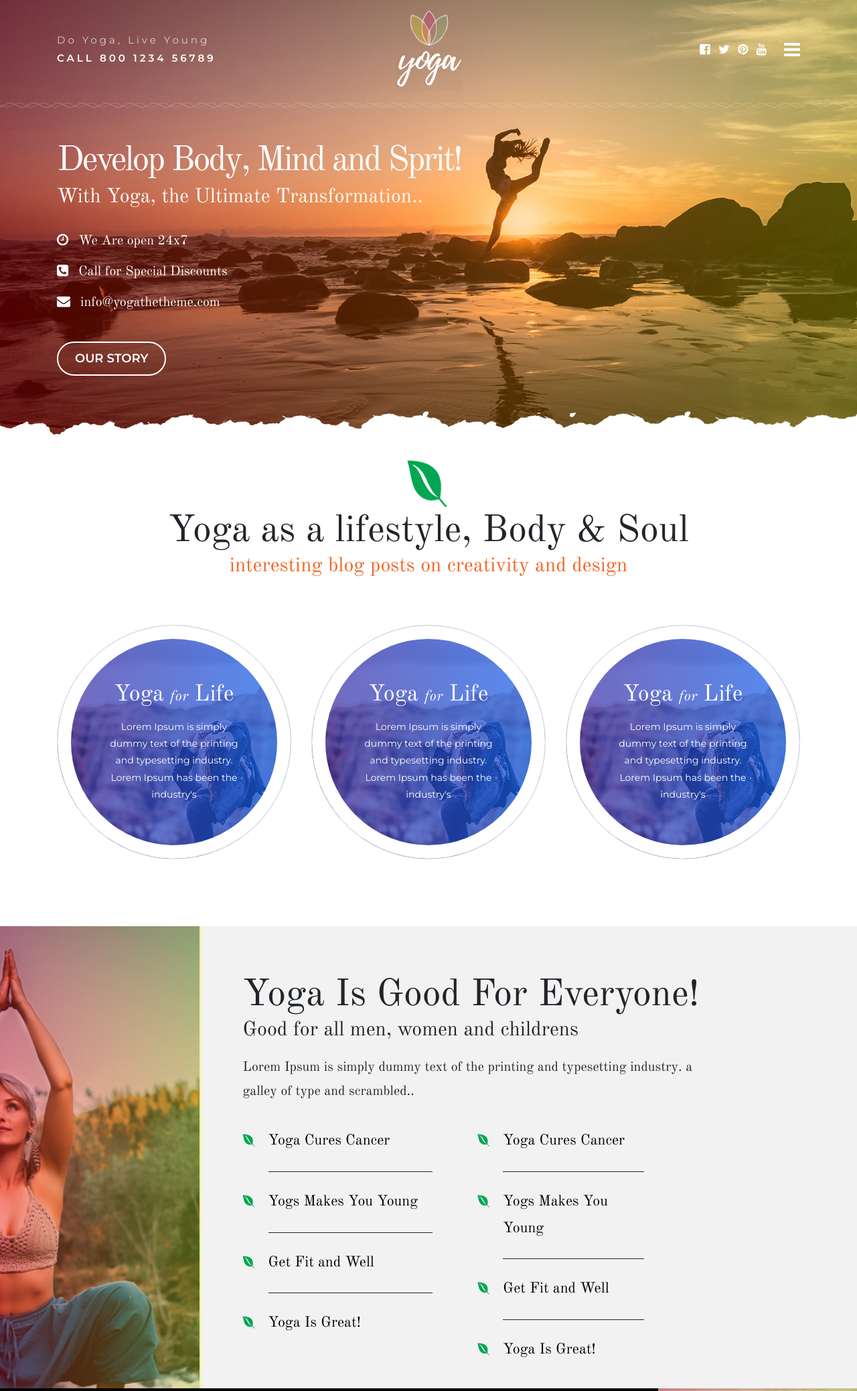
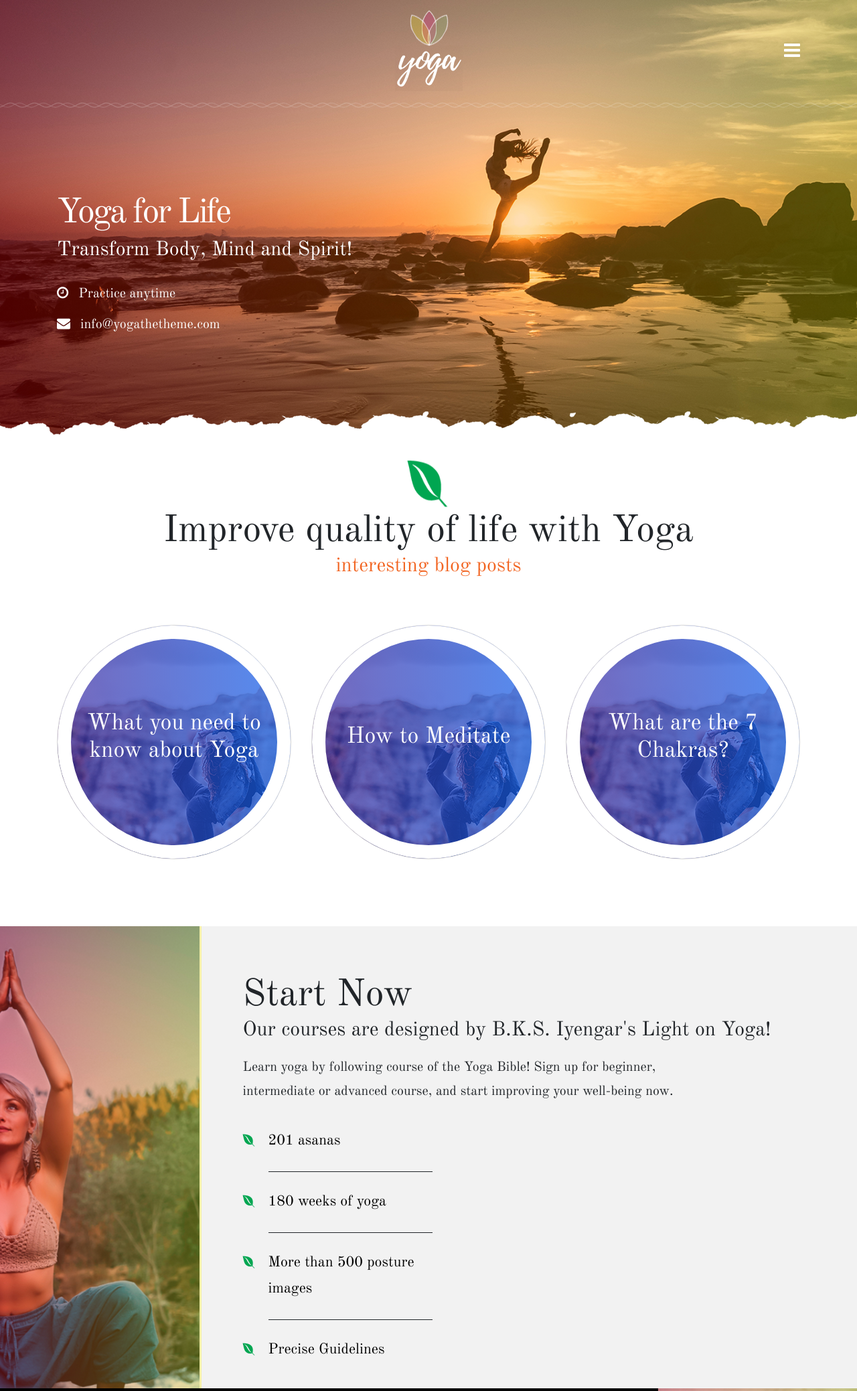
Before and after one commit to Abdallah-Tah/django, a Django app: page / in a window 1280 px wide; the page is wider, and only the part inside the window is pictured. Shown: the top 2077 px of that part at 67% size. Run offline with Django 4.2, Linux system fonts and the light colour scheme; parts of the project's set-up code (start-up, migrations or seed data) failed here and were passed over; some libraries are stand-ins or nearby versions.

Commit message:
small cleanup and db initiation

```diff
--- a/dcrm/settings.py
+++ b/dcrm/settings.py
@@ -69,7 +69,7 @@ DATABASES = {
         'ENGINE': 'django.db.backends.mysql',
         'NAME': 'yoga_asanas',
         'USER': 'root',
-        'PASSWORD': '',
+        'PASSWORD': 'Kilimandzaro93.',
         'HOST': 'localhost',
         'PORT': '3306',
     }
--- a/website/templates/home/about.html
+++ b/website/templates/home/about.html
@@ -39,7 +39,7 @@
                 <!--Row Start-->
                 <div class="row">
                     <div class="col-lg-5 col-md-5 align-self-center left-side">
-                        <p>Do Yoga, Live Young <span>call 800 1234 56789</span></p>
+                        <p>Yoga for Life<span>call 800 1234 56789</span></p>
                     </div>
                     <div class="col-lg-2 col-md-2 col-5 align-self-center logo">
                         <a href="/"><img src="/static/images/nav-logo.png" alt="logo"></a>
--- a/website/templates/home/index.html
+++ b/website/templates/home/index.html
@@ -46,7 +46,9 @@
           <!--Row Start-->
           <div class="row">
             <div class="col-lg-5 col-md-5 align-self-center left-side">
-              <p>Do Yoga, Live Young <span>call 800 1234 56789</span></p>
+              <!--
+              <p>Yoga for Life<span>call 800 1234 56789</span></p>
+              -->
             </div>
             <div class="col-lg-2 col-md-2 col-5 align-self-center logo">
               <a href="/"
@@ -62,12 +64,14 @@
                   ></span>
                 </div>
               </div>
+              <!--
               <div class="social-icons another">
                 <i class="fa fa-facebook-official" aria-hidden="true"></i>
                 <i class="fa fa-twitter" aria-hidden="true"></i>
                 <i class="fa fa-pinterest" aria-hidden="true"></i>
                 <i class="fa fa-youtube" aria-hidden="true"></i>
               </div>
+              -->
             </div>
           </div>
           <!--Row Ended-->
@@ -92,22 +96,19 @@
         <!--Row Start-->
         <div class="row">
           <div class="col-sm-12">
-            <h1 data-aos="fade-left">Develop Body, Mind and Sprit!</h1>
+            <h1 data-aos="fade-left">Yoga for Life</h1>
             <h2 data-aos="fade-left" data-aos-delay="100">
-              With Yoga, the Ultimate Transformation..
+              Transform Body, Mind and Spirit!
             </h2>
             <p data-aos="fade-left" data-aos-delay="200">
               <i class="fa fa-clock-o" aria-hidden="true"></i
-              ><span>We Are open 24x7</span>
-            </p>
-            <p data-aos="fade-left" data-aos-delay="300">
-              <i class="fa fa-phone-square" aria-hidden="true"></i
-              ><span>Call for Special Discounts</span>
+              ><span>Practice anytime</span>
             </p>
             <p data-aos="fade-left" data-aos-delay="400">
               <i class="fa fa-envelope" aria-hidden="true"></i
               ><span>info@yogathetheme.com</span>
             </p>
+            <!--
             <a
               data-aos="fade-left"
               data-aos-delay="500"
@@ -116,6 +117,7 @@
               role="button"
               >our story</a
             >
+            -->
           </div>
         </div>
         <!--Row Ended-->
@@ -130,8 +132,8 @@
         <div class="row">
           <div class="col-md-12 col-12 heading">
             <img src="/static/images/leaf.png" alt="" />
-            <h2>Yoga as a lifestyle, Body & Soul</h2>
-            <h3>interesting blog posts on creativity and design</h3>
+            <h2>Improve quality of life with Yoga</h2>
+            <h3>interesting blog posts</h3>
           </div>
         </div>
         <div class="row">
@@ -146,15 +148,8 @@
                 <div class="circle__wrapper">
                   <div class="circle__content">
                     <h4>
-                      <a href="products.html">Yoga <span>for</span> Life</a>
+                      <a href="https://www.nccih.nih.gov/health/yoga-what-you-need-to-know">What you need to know about Yoga</a>
                     </h4>
-                    <p>
-                      <a href="products.html"
-                        >Lorem Ipsum is simply dummy text of the printing and
-                        typesetting industry. Lorem Ipsum has been the
-                        industry's</a
-                      >
-                    </p>
                   </div>
                 </div>
               </div>
@@ -171,15 +166,8 @@
                 <div class="circle__wrapper">
                   <div class="circle__content">
                     <h4>
-                      <a href="products.html">Yoga <span>for</span> Life</a>
+                      <a href="https://www.yogajournal.com/meditation/how-to-meditate/">How to Meditate</a>
                     </h4>
-                    <p>
-                      <a href="products.html"
-                        >Lorem Ipsum is simply dummy text of the printing and
-                        typesetting industry. Lorem Ipsum has been the
-                        industry's</a
-                      >
-                    </p>
                   </div>
                 </div>
               </div>
@@ -196,15 +184,8 @@
                 <div class="circle__wrapper">
                   <div class="circle__content">
                     <h4>
-                      <a href="products.html">Yoga <span>for</span> Life</a>
+                      <a href="https://www.verywellmind.com/the-7-chakras-and-what-they-mean-7106518">What are the 7 Chakras?</a>
                     </h4>
-                    <p>
-                      <a href="products.html"
-                        >Lorem Ipsum is simply dummy text of the printing and
-                        typesetting industry. Lorem Ipsum has been the
-                        industry's</a
-                      >
-                    </p>
                   </div>
                 </div>
               </div>
@@ -232,11 +213,11 @@
           <div class="col-md-9 right-part">
             <div class="row">
               <div class="col-md-12">
-                <h2>Yoga Is Good For Everyone!</h2>
-                <h3>Good for all men, women and childrens</h3>
+                <h2>Start Now</h2>
+                <h3>Our courses are designed by B.K.S. Iyengar's Light on Yoga!</h3>
                 <p>
-                  Lorem Ipsum is simply dummy text of the printing and
-                  typesetting industry. a galley of type and scrambled..
+                    Learn yoga by following course of the Yoga Bible! Sign up for beginner, intermediate or
+                    advanced course, and start improving your well-being now.
                 </p>
               </div>
               <div class="col-md-12">
@@ -246,57 +227,30 @@
                       <li>
                         <i class="fa fa-envira" aria-hidden="true"></i
                         ><span
-                          ><a href="services.html">Yoga Cures Cancer</a></span
+                          ><a href="services.html">201 asanas</a></span
                         >
                       </li>
                       <li>
                         <i class="fa fa-envira" aria-hidden="true"></i
                         ><span
                           ><a href="services.html"
-                            >Yogs Makes You Young</a
+                            >180 weeks of yoga</a
                           ></span
                         >
                       </li>
                       <li>
                         <i class="fa fa-envira" aria-hidden="true"></i
                         ><span
-                          ><a href="services.html">Get Fit and Well</a></span
+                          ><a href="services.html">More than 500 posture images</a></span
                         >
                       </li>
                       <li>
                         <i class="fa fa-envira" aria-hidden="true"></i
-                        ><span><a href="services.html">Yoga Is Great!</a></span>
+                        ><span><a href="services.html">Precise Guidelines</a></span>
                       </li>
                     </ul>
                   </div>
-                  <div class="col-xl-4 col-lg-6 col-md-6 col-12 contant-part-2">
-                    <ul>
-                      <li>
-                        <i class="fa fa-envira" aria-hidden="true"></i
-                        ><span
-                          ><a href="services.html">Yoga Cures Cancer</a></span
-                        >
                       </li>
-                      <li>
-                        <i class="fa fa-envira" aria-hidden="true"></i
-                        ><span
-                          ><a href="services.html"
-                            >Yogs Makes You Young</a
-                          ></span
-                        >
-                      </li>
-                      <li>
-                        <i class="fa fa-envira" aria-hidden="true"></i
-                        ><span
-                          ><a href="services.html">Get Fit and Well</a></span
-                        >
-                      </li>
-                      <li>
-                        <i class="fa fa-envira" aria-hidden="true"></i
-                        ><span><a href="services.html">Yoga Is Great!</a></span>
-                      </li>
-                    </ul>
-                  </div>
                 </div>
               </div>
             </div>
@@ -314,8 +268,8 @@
           <div class="col-md-9 right-part">
             <div class="row">
               <div class="col-md-12 heading">
-                <h2>Control, Body & Mind!</h2>
-                <h3>Good for all men, women and childrens</h3>
+                <h2>Reconnect</h2>
+                <h3>Yoga is for everyone</h3>
               </div>
               <div class="col-md-12">
                 <div class="row">
@@ -355,14 +309,22 @@
               </div>
               <div class="col-md-12">
                 <p>
-                  Lorem Ipsum is simply dummy text of the printing and
-                  typesetting industry. a galley of type and scrambled Lorem
-                  Ipsum is simply dummy typesetting industry. a galley of type
-                  and scrambled..
+                    Embarking on the transformative journey of practicing yoga, as advocated by seasoned yogis,
+                    promises a holistic approach to well-being that extends far beyond physical exercise. Yogis,
+                    with their deep understanding of the mind-body connection, encourage individuals to embrace the
+                    ancient discipline as a means to cultivate inner peace, strength, and balance in our hectic modern
+                    lives. Through the intentional fusion of breath control, meditation, and diverse postures, yoga not
+                    only nurtures physical flexibility and strength but also serves as a powerful tool for stress relief
+                    and mental clarity. By delving into the profound teachings of yogic philosophy, practitioners can
+                    discover an enriching path towards self-awareness and spiritual growth. Ultimately, the yogic
+                    journey is an invitation to explore the
+                    boundless potential within oneself, fostering a harmonious union of mind, body, and spirit for a
+                    more resilient and fulfilling life.
                 </p>
                 <p>
-                  Lorem Ipsum is simply dummy text of the printing and
-                  typesetting industry. a galley of type and scrambled....
+                  Sign up now to unlock a journey of self-discovery, enhanced flexibility, and stress relief. Join our
+                  community committed to holistic wellness. Your path to a balanced and centered life begins here.
+                  Don't miss out – sign up today!
                 </p>
                 <a
                   href="#"
@@ -376,7 +338,7 @@
                   class="btn btn-secondary btn-lg active"
                   role="button"
                   aria-pressed="true"
-                  >book now</a
+                  >sign up</a
                 >
               </div>
             </div>
--- a/website/views.py
+++ b/website/views.py
@@ -10,12 +10,15 @@ from django.contrib.auth.models import User
 def welcome(request):
     return render(request, 'home/index.html')
 
+
 @login_required
 def dashboard(request):
     return render(request, 'auth/dashboard.html')
 
+
 def login_user(request):
-	return render(request, 'home/login.html')
+    return render(request, 'home/login.html')
+
 
 def login_endpoint(request):
     if request.method == 'POST':
@@ -36,33 +39,35 @@ def login_endpoint(request):
             return render(request, 'home/login.html', {'error_message': 'Invalid credentials.'})
     return render(request, 'home/login.html')
 
+
 def home(request):
-	records = Record.objects.all()
-	# Check to see if logging in
-	if request.method == 'POST':
-		username = request.POST['username']
-		password = request.POST['password']
-		# Authenticate
-		user = authenticate(request, username=username, password=password)
-		if user is not None:
-			login(request, user)
-			messages.success(request, "You Have Been Logged In!")
-			return redirect('home')
-		else:
-			messages.success(request, "There Was An Error Logging In, Please Try Again...")
-			return redirect('home')
-	else:
-		return render(request, 'home.html', {'records':records})
-
+    records = Record.objects.all()
+    # Check to see if logging in
+    if request.method == 'POST':
+        username = request.POST['username']
+        password = request.POST['password']
+        # Authenticate
+        user = authenticate(request, username=username, password=password)
+        if user is not None:
+            login(request, user)
+            messages.success(request, "You Have Been Logged In!")
+            return redirect('home')
+        else:
+            messages.success(request, "There Was An Error Logging In, Please Try Again...")
+            return redirect('home')
+    else:
+        return render(request, 'home.html', {'records': records})
 
 
 def logout_user(request):
-	logout(request)
-	messages.success(request, "You Have Been Logged Out...")
-	return redirect('login')
+    logout(request)
+    messages.success(request, "You Have Been Logged Out...")
+    return redirect('login')
+
 
 def about(request):
     return render(request, 'home/about.html')
+
 
 def register_user(request):
     if request.method == 'POST':
@@ -77,60 +82,60 @@ def register_user(request):
             return redirect('dashboard')
         else:
             messages.error(request, "There was an error with your registration. Please try again.")
-            return redirect('register_user')
+            return redirect('login')
     else:
         form = SignUpForm()
     return render(request, 'home/register.html', {'form': form})
 
 
 def customer_record(request, pk):
-	if request.user.is_authenticated:
-		# Look Up Records
-		customer_record = Record.objects.get(id=pk)
-		return render(request, 'record.html', {'customer_record':customer_record})
-	else:
-		messages.success(request, "You Must Be Logged In To View That Page...")
-		return redirect('home')
-
+    if request.user.is_authenticated:
+        # Look Up Records
+        customer_record = Record.objects.get(id=pk)
+        return render(request, 'record.html', {'customer_record': customer_record})
+    else:
+        messages.success(request, "You Must Be Logged In To View That Page...")
+        return redirect('home')
 
 
 def delete_record(request, pk):
-	if request.user.is_authenticated:
-		delete_it = Record.objects.get(id=pk)
-		delete_it.delete()
-		messages.success(request, "Record Deleted Successfully...")
-		return redirect('home')
-	else:
-		messages.success(request, "You Must Be Logged In To Do That...")
-		return redirect('home')
+    if request.user.is_authenticated:
+        delete_it = Record.objects.get(id=pk)
+        delete_it.delete()
+        messages.success(request, "Record Deleted Successfully...")
+        return redirect('home')
+    else:
+        messages.success(request, "You Must Be Logged In To Do That...")
+        return redirect('home')
 
 
 def add_record(request):
-	form = AddRecordForm(request.POST or None)
-	if request.user.is_authenticated:
-		if request.method == "POST":
-			if form.is_valid():
-				add_record = form.save()
-				messages.success(request, "Record Added...")
-				return redirect('home')
-		return render(request, 'add_record.html', {'form':form})
-	else:
-		messages.success(request, "You Must Be Logged In...")
-		return redirect('home')
+    form = AddRecordForm(request.POST or None)
+    if request.user.is_authenticated:
+        if request.method == "POST":
+            if form.is_valid():
+                add_record = form.save()
+                messages.success(request, "Record Added...")
+                return redirect('home')
+        return render(request, 'add_record.html', {'form': form})
+    else:
+        messages.success(request, "You Must Be Logged In...")
+        return redirect('home')
 
 
 def update_record(request, pk):
-	if request.user.is_authenticated:
-		current_record = Record.objects.get(id=pk)
-		form = AddRecordForm(request.POST or None, instance=current_record)
-		if form.is_valid():
-			form.save()
-			messages.success(request, "Record Has Been Updated!")
-			return redirect('home')
-		return render(request, 'update_record.html', {'form':form})
-	else:
-		messages.success(request, "You Must Be Logged In...")
-		return redirect('home')
+    if request.user.is_authenticated:
+        current_record = Record.objects.get(id=pk)
+        form = AddRecordForm(request.POST or None, instance=current_record)
+        if form.is_valid():
+            form.save()
+            messages.success(request, "Record Has Been Updated!")
+            return redirect('home')
+        return render(request, 'update_record.html', {'form': form})
+    else:
+        messages.success(request, "You Must Be Logged In...")
+        return redirect('home')
+
 
 def profile_edit(request):
     if request.user.is_authenticated:
@@ -147,5 +152,6 @@ def profile_edit(request):
         return render(request, 'auth/profile_edit.html', {'form': form})
 
     else:
-        messages.error(request, "You Must Be Logged In...")  # This should probably be an error message instead of a success message.
+        messages.error(request,
+                       "You Must Be Logged In...")  # This should probably be an error message instead of a success message.
         return redirect('login')
```
Also changed, not shown: website/forms.py (+46 -39 lines).
